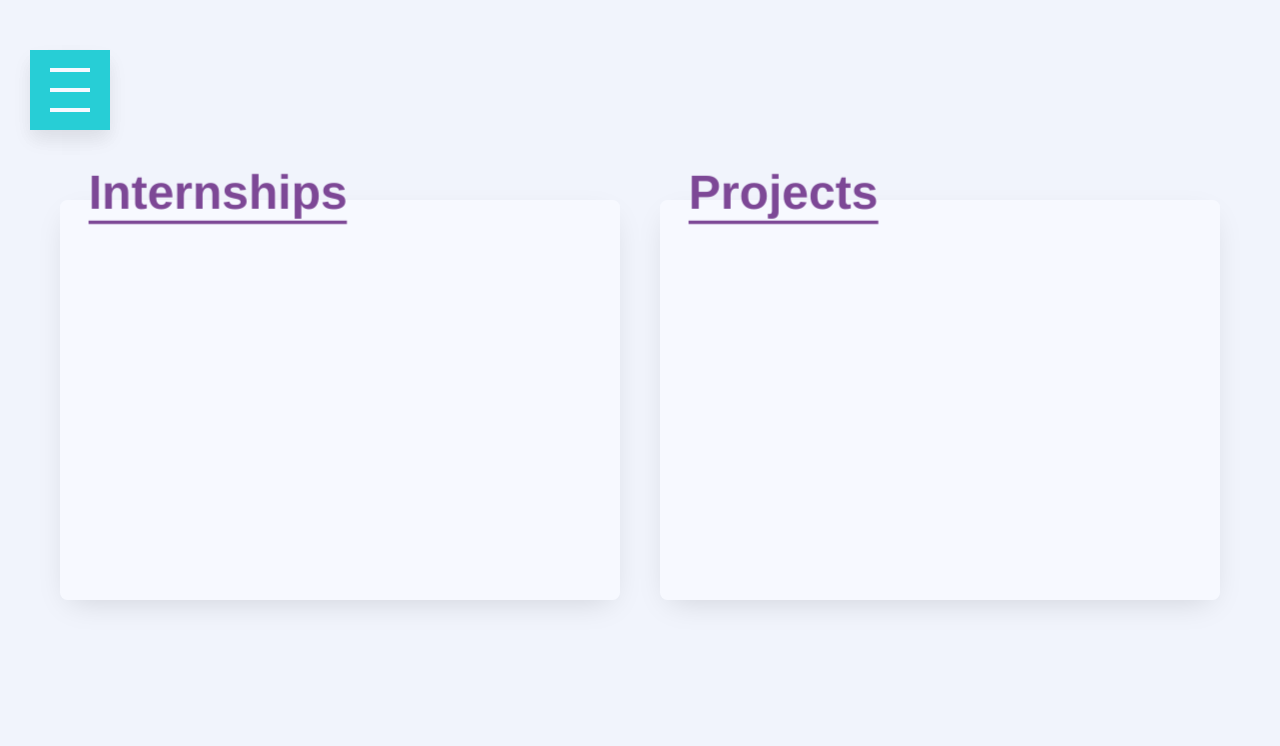
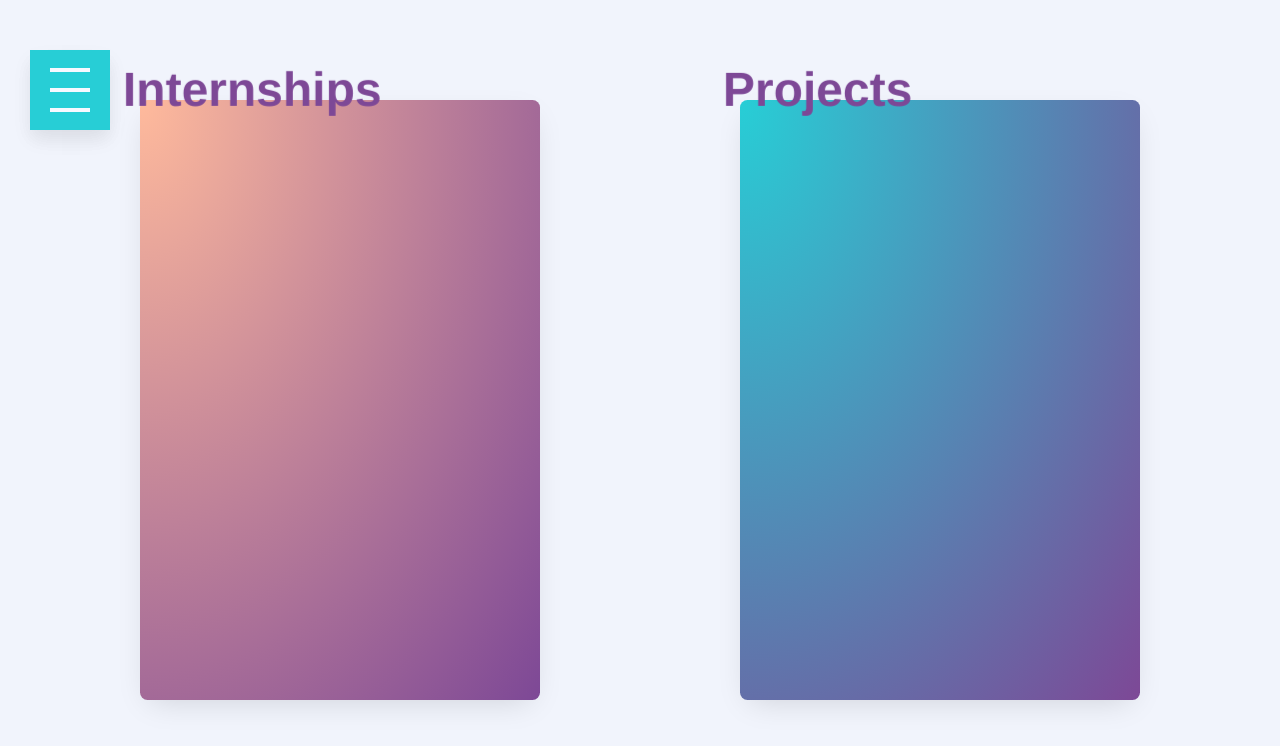
Before and after one commit to AlbertLucianto/portfolio, a Vue app: page /#/experience in a window 1280 px wide. Shown: the top 746 px of the page. Built offline with nearby package versions, Linux system fonts and the light colour scheme.

Commit message:
update reusable card

```diff
--- a/src/components/ExperiencePage/Card.vue
+++ b/src/components/ExperiencePage/CardTemplate.vue
@@ -1,13 +1,9 @@
 <template>
   <div class="container" :class="{ over }">
-    <div :style="titleStyle" class="card-title">
-      <slot name="title">
-        <h1>Title</h1>
-      </slot>
-    </div>
+    <slot :getTransform="getTransform" :over="over"
+      :mouseOffset="mouseOffset" :dimension="dimension"></slot>
     <div class="card" :style="cardStyle" ref="card"
       @mouseover="animateIn" @mousemove="animateMove" @mouseout="animateOut">
-      <slot></slot>
     </div>
   </div>
 </template>
@@ -17,6 +13,8 @@ import dynamics from 'dynamics.js';
 
 const rotateDamp = 4;
 const adjustDuration = 400;
+const purple = '#7D4896';
+const warmRed = '#FFBA9C';
 
 export default {
   data() {
@@ -28,7 +26,15 @@ export default {
       lag: false,
       over: false,
       dimension: { x: 0, y: 0 },
+      bg: {
+        out: '',
+        in: '',
+      },
     };
+  },
+  props: {
+    colorOut: String,
+    colorIn: String,
   },
   computed: {
     cardStyle() {
@@ -42,19 +48,20 @@ export default {
       const blur = (30 * (1 - disp)) + (this.over ? 20 : 0);
       const spread = this.over ? -5 : -10;
       return {
+        background: `radial-gradient(at ${offRatio.x * 100}% ${offRatio.y * 100}%, ${this.bg.in}, ${this.bg.out})`,
         'box-shadow': `${shadowX}px ${shadowY}px ${blur}px ${spread}px rgba(0,0,0,0.15)`,
-        transform: `rotate3d(${offRatio.y},${-offRatio.x},0,${(90 * disp) / rotateDamp}deg)`,
+        ...this.getTransform(),
       };
     },
-    titleStyle() {
+    getTransform() {
       const offRatio = {
         x: this.mouseOffset.x / this.dimension.width,
         y: this.mouseOffset.y / this.dimension.height,
       };
       const disp = Math.sqrt(((offRatio.x ** 2) + (offRatio.y ** 2)) / 2);
-      return {
-        transform: `rotate3d(${offRatio.y},${-offRatio.x},0,${(90 * disp) / rotateDamp}deg) translate3d(0, 0, 100px)`,
-      };
+      return (translate = '') => ({
+        transform: `rotate3d(${offRatio.y},${-offRatio.x},0,${(90 * disp) / rotateDamp}deg) ${translate}`,
+      });
     },
   },
   methods: {
@@ -117,6 +124,8 @@ export default {
         width: rect.left - rect.right,
         height: rect.top - rect.bottom,
       };
+      this.bg.out = this.colorOut ? this.colorOut : purple;
+      this.bg.in = this.colorIn ? this.colorIn : warmRed;
     });
   },
 };
@@ -126,6 +135,7 @@ export default {
 @import '../styles/colors.scss';
 
 .container {
+  position: relative;
   width: 100%;
   height: 100%;
   perspective: 800px;
@@ -135,16 +145,13 @@ export default {
     transform: scale(1.1);
   }
   .card {
+    position: absolute;
+    z-index: -1;
+    top: 0;
+    left: 0;
     width: 100%;
     height: 100%;
-    background: $white;
     border-radius: 7.5px;
-  }
-  .card-title {
-    position: absolute;
-    left: 60px;
-    top: 0;
-    z-index: 2;
   }
 }
 </style>
--- a/src/components/ExperiencePage/index.vue
+++ b/src/components/ExperiencePage/index.vue
@@ -3,25 +3,29 @@
     <div class="xp-container">
       <div class="overlay" :class="{ over }"></div>
       <div class="internships" @mouseover="overlayUp" @mouseout="overlayDown">
-        <card>
-          <h1 slot="title" class="title">Internships</h1>
-        </card>
+        <card-template>
+          <template scope="props">
+            <h1 class="title" :style="props.getTransform('translateZ(100px)')">Internships</h1>
+          </template>
+        </card-template>
       </div>
       <div class="projects" @mouseover="overlayUp" @mouseout="overlayDown">
-        <card>
-          <h1 slot="title" class="title">Projects</h1>
-        </card>
+        <card-template colorIn="#27CED6">
+          <template scope="props">
+            <h1 class="title" :style="props.getTransform('translateZ(100px)')">Projects</h1>
+          </template>
+        </card-template>
       </div>
     </div>
   </div>
 </template>
 
 <script>
-import Card from './Card';
+import CardTemplate from './CardTemplate';
 
 export default {
   components: {
-    Card,
+    CardTemplate,
   },
   data() {
     return {
@@ -65,20 +69,24 @@ export default {
     height: 100vh;
     .internships, .projects {
       margin: 20px;
-      width: 600px;
-      height: 400px;
+      width: 400px;
+      height: 600px;
       cursor: pointer;
       &:hover {
         z-index: 3;
+        h1 {
+          color: $white;
+        }
       }
     }
     .title {
+      position: absolute;
       font-size: 42px;
-      transform: translateY(-5px);
+      left: 10px;
+      top: 5px;
       margin: 0;
       text-align: left;
       color: $purple;
-      border-bottom: 3px solid $purple;
     }
   }
   .overlay {
@@ -89,12 +97,12 @@ export default {
     width: 100vw;
     height: 100vh;
     z-index: 2;
-    background: $black;
+    background: linear-gradient(to left bottom, $black 50%, $warmRed 180%);
     transition: .4s opacity ease .2s;
     opacity: 0;
     &.over {
       transition: .25s opacity ease;
-      opacity: .3;
+      opacity: .4;
     }
   }
 }
```
